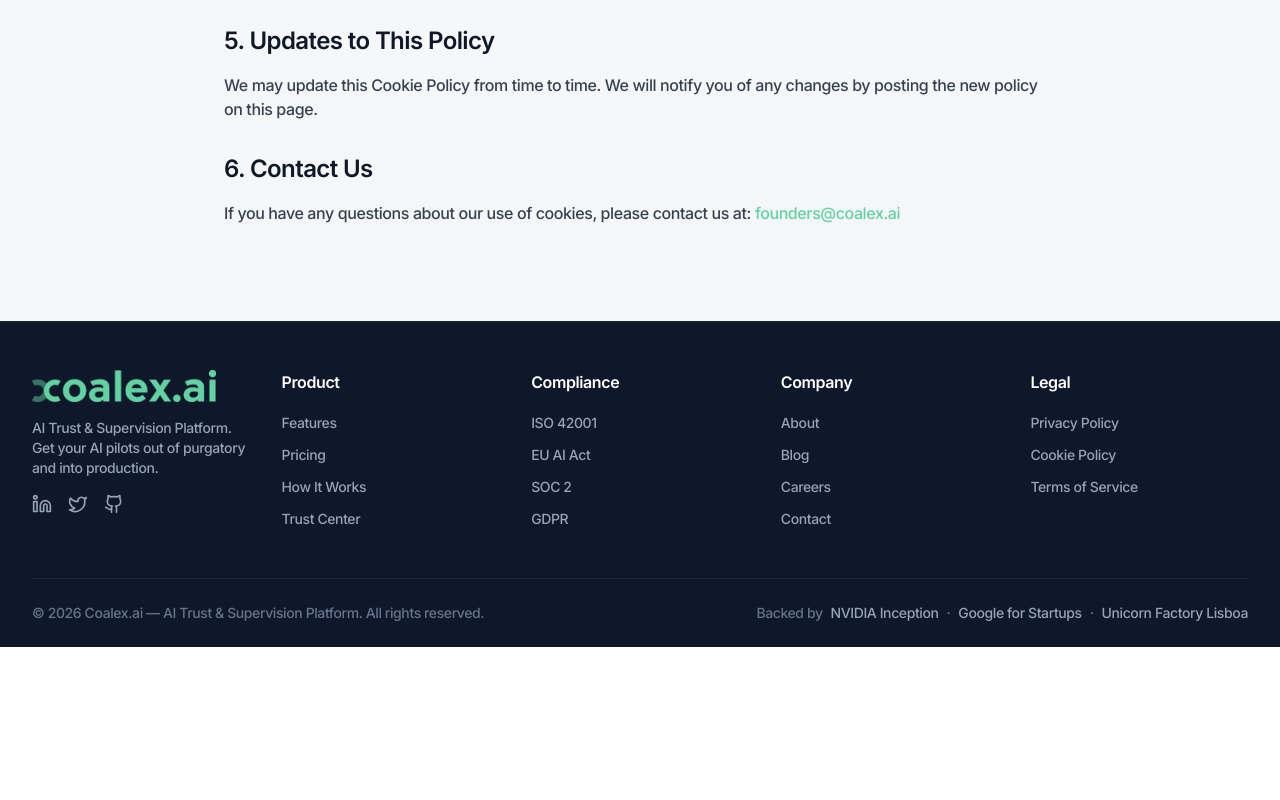
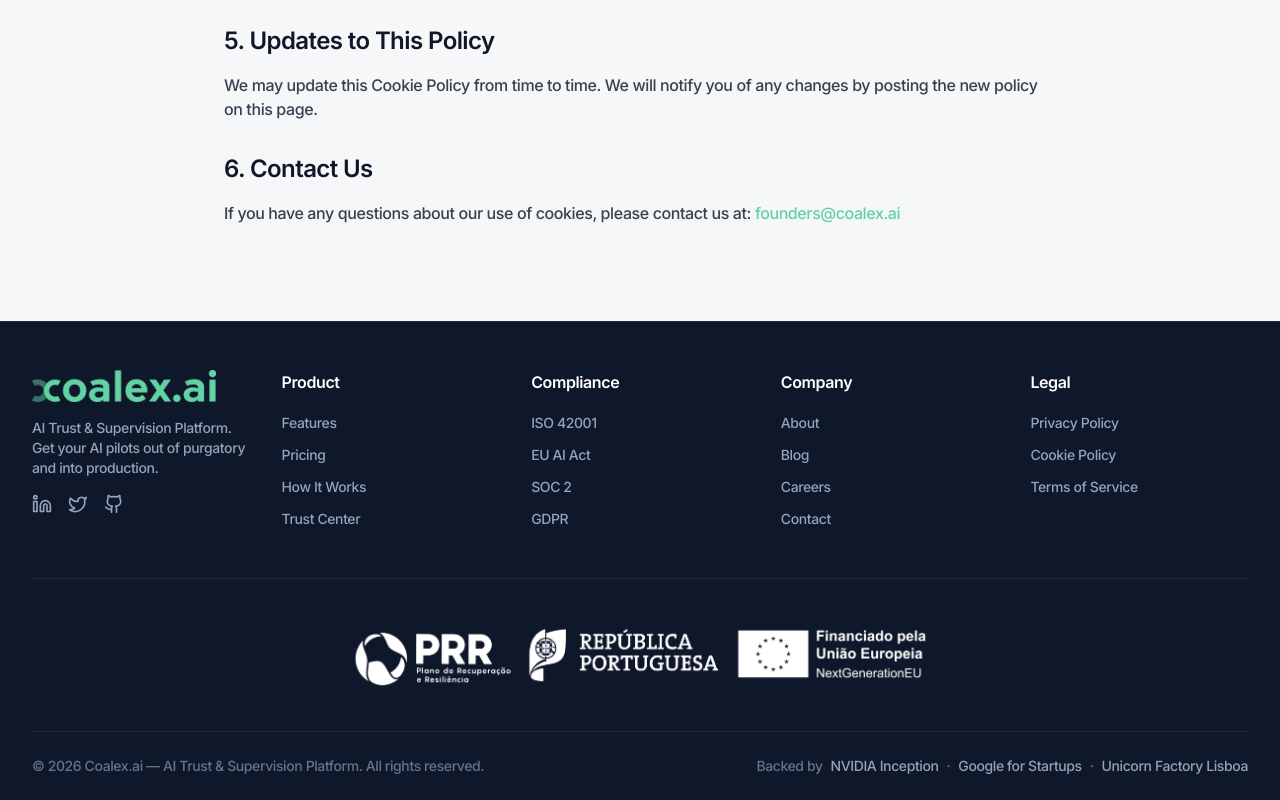
Before and after one commit to carlosmlribeiro/coalex-ai-site, a React (Vite) app: page /cookie-policy in a window 1280 px wide. Shown: the part 807-1607 px from the top of the page. Before the commit the page ends 1454 px from the top, so only its background shows below. Built offline with nearby package versions, Linux system fonts and the light colour scheme.

Commit message:
PRR banner and info

```diff
--- a/src/components/Footer.tsx
+++ b/src/components/Footer.tsx
@@ -143,6 +143,22 @@ const Footer = () => {
           </div>
         </div>
 
+        {/* PRR Banner */}
+        <div className="py-8 border-t border-slate-800">
+          <a
+            href="/prr/23203FichadeProjeto.pdf"
+            target="_blank"
+            rel="noopener noreferrer"
+            className="block hover:opacity-80 transition-opacity"
+          >
+            <img
+              src="/prr/BARRA_LOGOS-02.png"
+              alt="PRR - Plano de Recuperação e Resiliência"
+              className="max-w-[50%] h-auto mx-auto"
+            />
+          </a>
+        </div>
+
         {/* Bottom Bar */}
         <div className="py-6 border-t border-slate-800 flex flex-col md:flex-row justify-between items-center gap-4">
           <p className="text-slate-500 text-sm">
```
Also changed, not shown: public/prr/BARRA_LOGOS-02.png (added), 1 other file (tests, documents, lock files or other folders).
